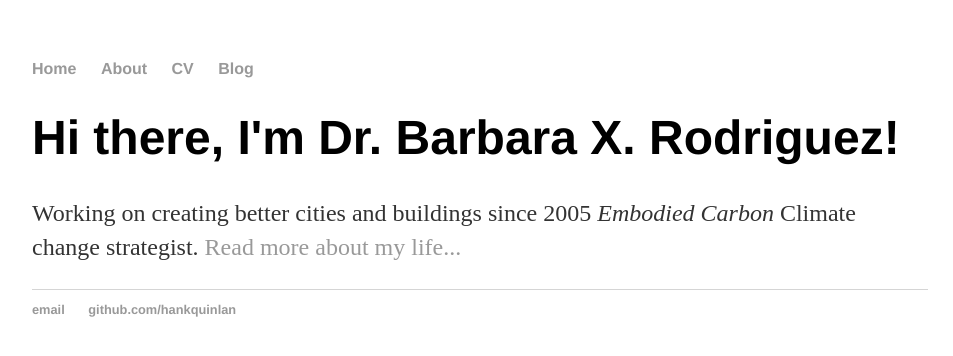
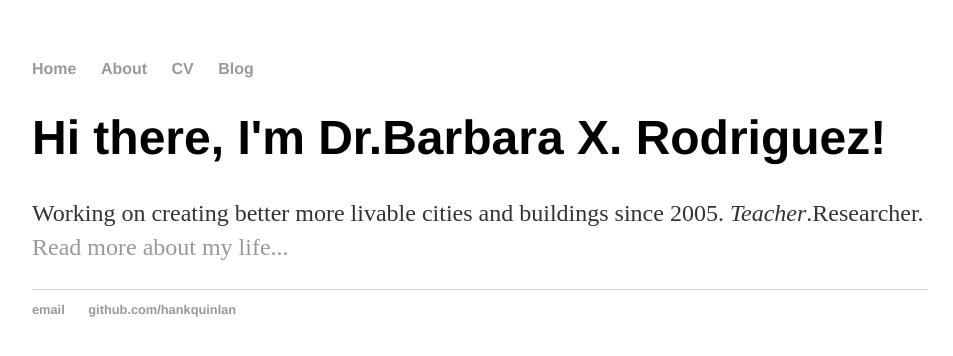
Before and after one commit to bxrodriguez/bxrodriguez.github.io, a Jekyll site: the page built from index.html, in a window 1280 px wide. Shown: the top 356 px of the page, without its empty margins (160-1113 px from the left). Built offline with Jekyll 4.4.1, drawn with Linux system fonts in a browser that asks for light colours.

Commit message:
Update index.html

```diff
--- a/index.html
+++ b/index.html
@@ -1,30 +1,8 @@
-<!DOCTYPE html>
-<html>
-	<head>
-		<title>Barbara X.Rodriguez, climate change strategist</title>
-		<!-- link to main stylesheet -->
-		<link rel="stylesheet" type="text/css" href="/css/main.css">
-	</head>
-	<body>
-		<nav>
-    		<ul>
-        		<li><a href="/">Home</a></li>
-	        	<li><a href="/about">About</a></li>
-        		<li><a href="/cv">CV</a></li>
-        		<li><a href="/blog">Blog</a></li>
-    		</ul>
-		</nav>
-		<div class="container">
-    		<div class="blurb">
-        		<h1>Hi there, I'm Dr. Barbara X. Rodriguez!</h1>
-				<p>Working on creating better cities and buildings since 2005 <em>Embodied Carbon</em> Climate change strategist. <a href="/about">Read more about my life...</a></p>
-    		</div><!-- /.blurb -->
-		</div><!-- /.container -->
-		<footer>
-    		<ul>
-        		<li><a href="mailto:barbara.rodriguez@uchile.cl">email</a></li>
-        		<li><a href="https://github.com/bxrodriguez">github.com/hankquinlan</a></li>
-			</ul>
-		</footer>
-	</body>
-</html>
+---
+layout: default
+title: Barbara Rodriguez, climate Change Strategist
+---
+<div class="blurb">
+	<h1>Hi there, I'm Dr.Barbara X. Rodriguez!</h1>
+	<p>Working on creating better more livable cities and buildings since 2005. <em>Teacher</em>.Researcher. <a href="/about">Read more about my life...</a></p>
+</div><!-- /.blurb -->
```
